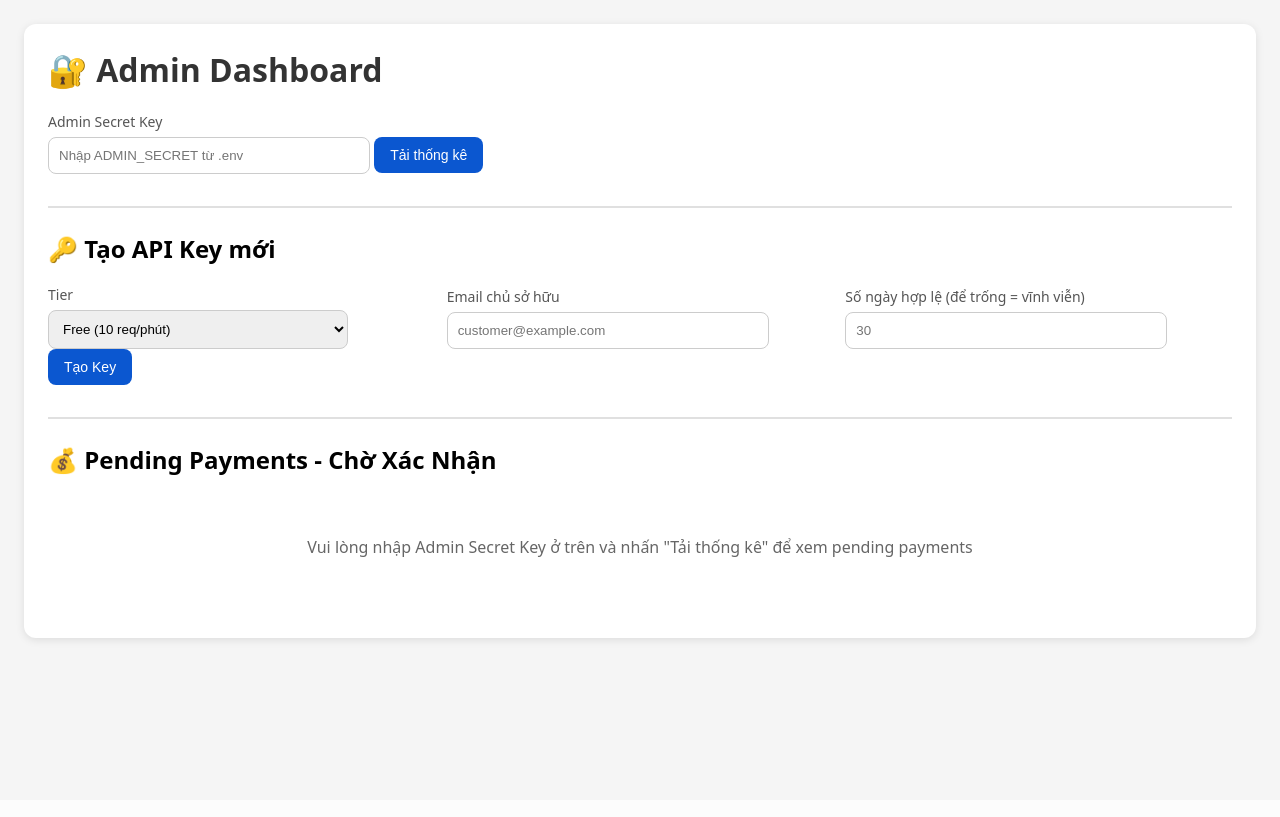
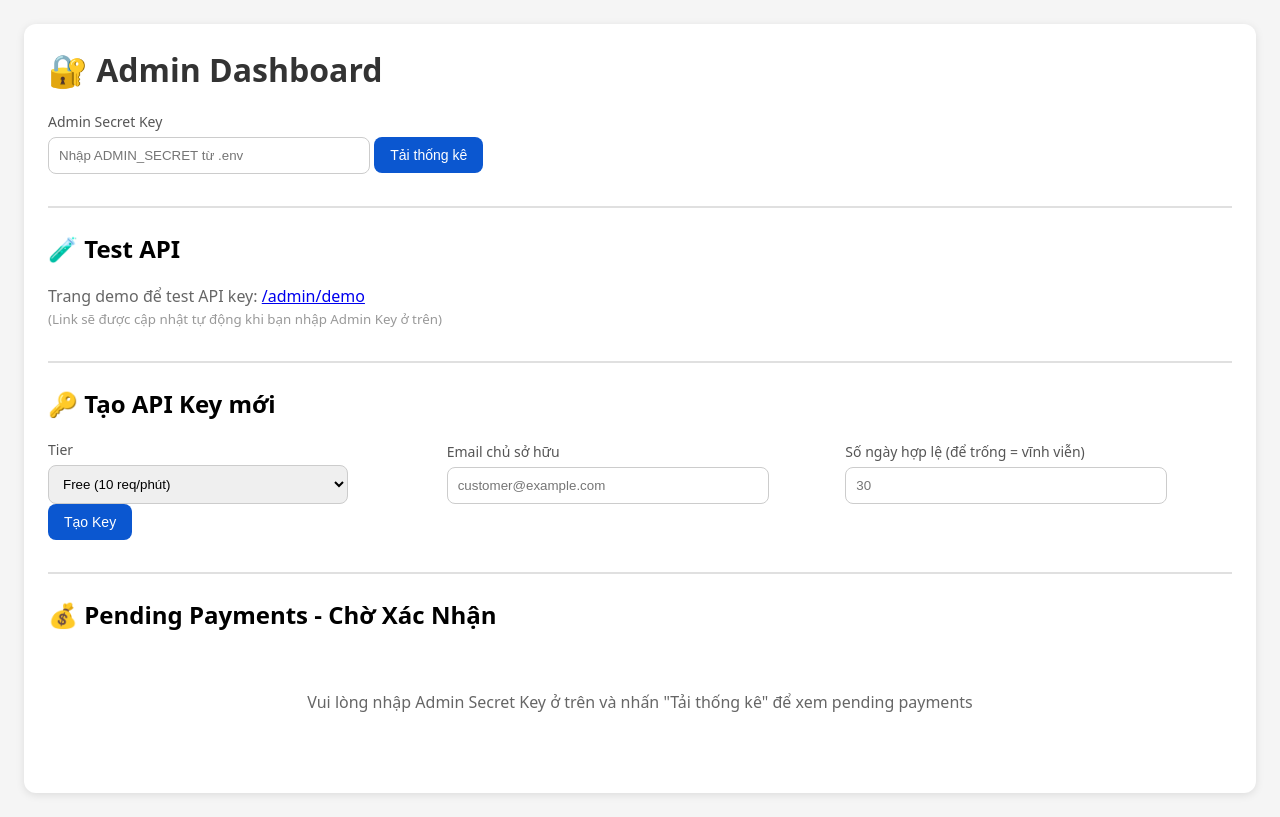
Before and after one commit to dangminhtai/cccd-api, a Flask app: template app/templates/admin.html in a window 1280 px wide. Before the commit the page ends 643 px from the top, so only its background shows below. Run offline with Flask 3, Linux system fonts and the light colour scheme; the template is opened without the code that fills it, so the values that code supplies are empty; parts of the project's set-up code (start-up, migrations or seed data) failed here and were passed over.

Commit message:
security: move /demo route to admin blueprint, require admin authentication
- Moved /demo route from cccd_bp to admin_bp (now /admin/demo)
- Added admin authentication check for /admin/demo route
- Admin key required via query parameter (?admin_key=) or header
- Added link to demo page in admin dashboard (auto-updates with admin key)
- Only admin can now test API keys through demo page

```diff
--- a/app/templates/admin.html
+++ b/app/templates/admin.html
@@ -82,6 +82,14 @@
             </tbody>
           </table>
         </div>
+      </div>
+
+      <div class="section">
+        <h2>🧪 Test API</h2>
+        <p style="color: #666; margin-bottom: 16px;">
+          Trang demo để test API key: <a href="/admin/demo?admin_key=" id="demoLink" target="_blank">/admin/demo</a>
+          <br><small style="color: #999;">(Link sẽ được cập nhật tự động khi bạn nhập Admin Key ở trên)</small>
+        </p>
       </div>
 
       <div class="section">
```
Also changed, not shown: routes/admin.py (+20 -0 lines).
